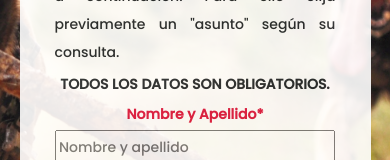
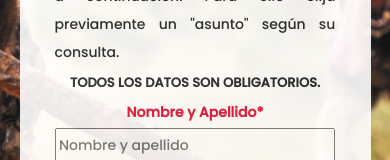
Before and after one commit to LautaroPC/PF-PerezCrespo, a plain HTML site: page pag/contact.html in a window 390 px wide. Shown: the part 332-492 px from the top of the page. Drawn offline with nearby package versions, Linux system fonts and the light colour scheme.

Commit message:
cambio en los archivos del proyecto

```diff
--- a/css/style.css
+++ b/css/style.css
@@ -94,9 +94,6 @@ body{
         line-height: 2;
         text-align: justify;
         font-size: 20px;
-    }
-    .main__line{
-        justify-content: center;
     }
     /*tamaño de letra en comentario seccion contacto*/
     #letra{
@@ -298,6 +295,9 @@ body{
         p{
             font-size: 14px;
         }
+        .main__line{
+            font-size: 13px;
+        }
         /*Tamaño de letra en la barra de asunto en seccion de contacto*/
         #affair{
             font-size: 14px;
```
